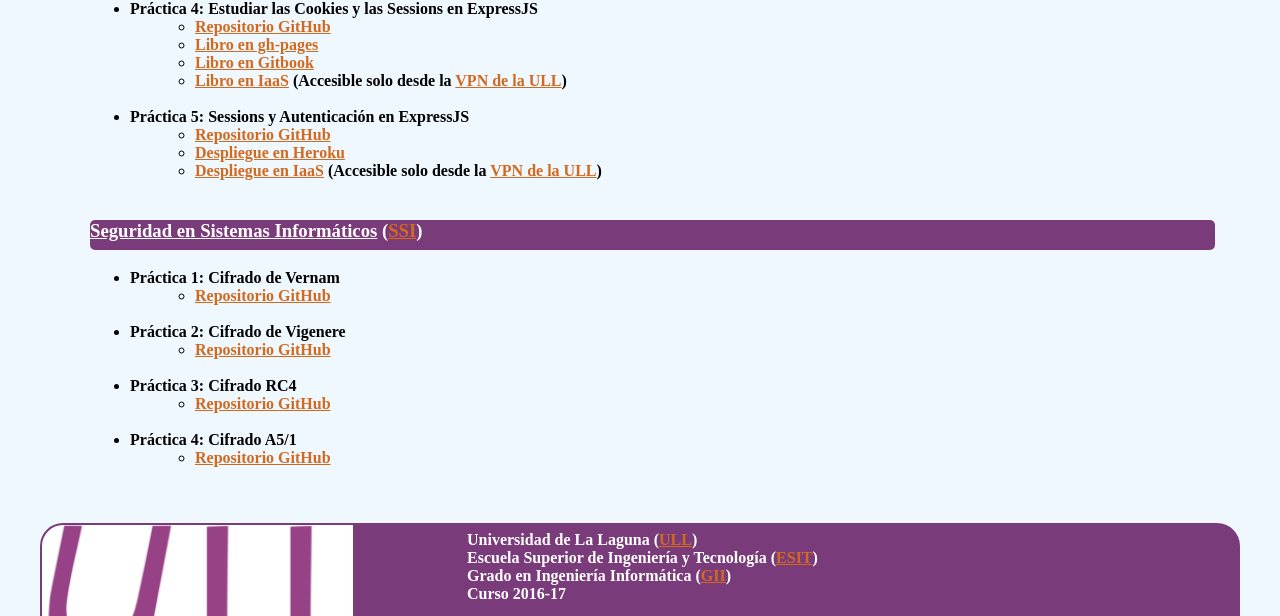
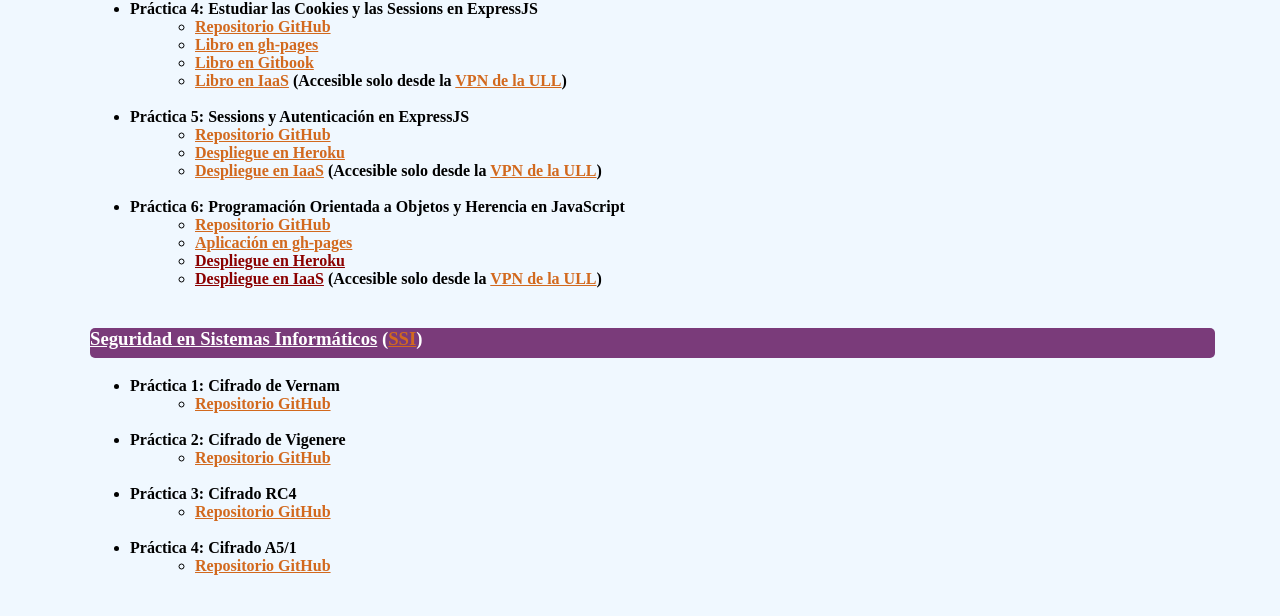
Before and after one commit to alu0100821390/alu0100821390.github.io, a plain HTML site: page index.html in a window 1280 px wide. Shown: the part 900-1516 px from the top of the page. Drawn offline with Linux system fonts and the light colour scheme.

Commit message:
Añadir Práctica 6 DSI

```diff
--- a/index.html
+++ b/index.html
@@ -90,6 +90,15 @@
                                 <li><a href="http://10.6.128.96:8086/" target="_blank">Despliegue en IaaS</a> (Accesible solo desde la <a href="https://www.ull.es/servicios/stic/tag/vpn/" target="_blank">VPN de la ULL</a>)</li>
                             </ul>
                         </li>
+                        <br/>
+                        <li>Práctica 6: Programación Orientada a Objetos y Herencia en JavaScript
+                            <ul>
+                                <li><a href="https://github.com/ULL-ESIT-DSI-1617/programacion-orientada-a-objetos-y-herencia-en-javascript-edna-joseluis-kevin-35l2v3" target="_blank">Repositorio GitHub</a></li>
+                                <li><a href="https://ull-esit-dsi-1617.github.io/programacion-orientada-a-objetos-y-herencia-en-javascript-edna-joseluis-kevin-35l2v3/" target="_blank">Aplicación en gh-pages</a></li>
+                                <li><a href="" target="_blank">Despliegue en Heroku</a></li>
+                                <li><a href="" target="_blank">Despliegue en IaaS</a> (Accesible solo desde la <a href="https://www.ull.es/servicios/stic/tag/vpn/" target="_blank">VPN de la ULL</a>)</li>
+                            </ul>
+                        </li>
                     </ul>
                 </div>
 
```
